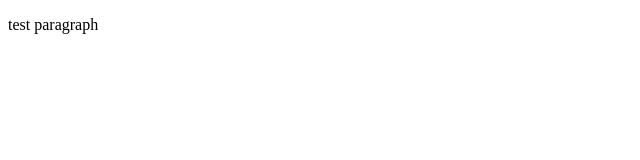
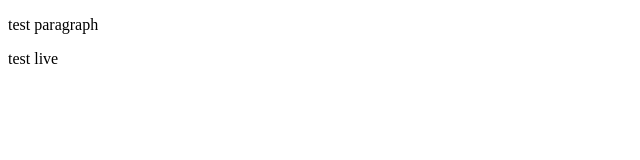
Before and after one commit to ketanhagawane/hello-world, a plain HTML site: page index.html in a window 1280 px wide. Shown: the full height of the page, 0-640 px from the left. Drawn offline with Linux system fonts and the light colour scheme.

Commit message:
Update index.html

```diff
--- a/index.html
+++ b/index.html
@@ -7,5 +7,6 @@
 </head>
 <body>
 <p>test paragraph</p>
+<p>test live</p>
 </body>
 </html>
```
